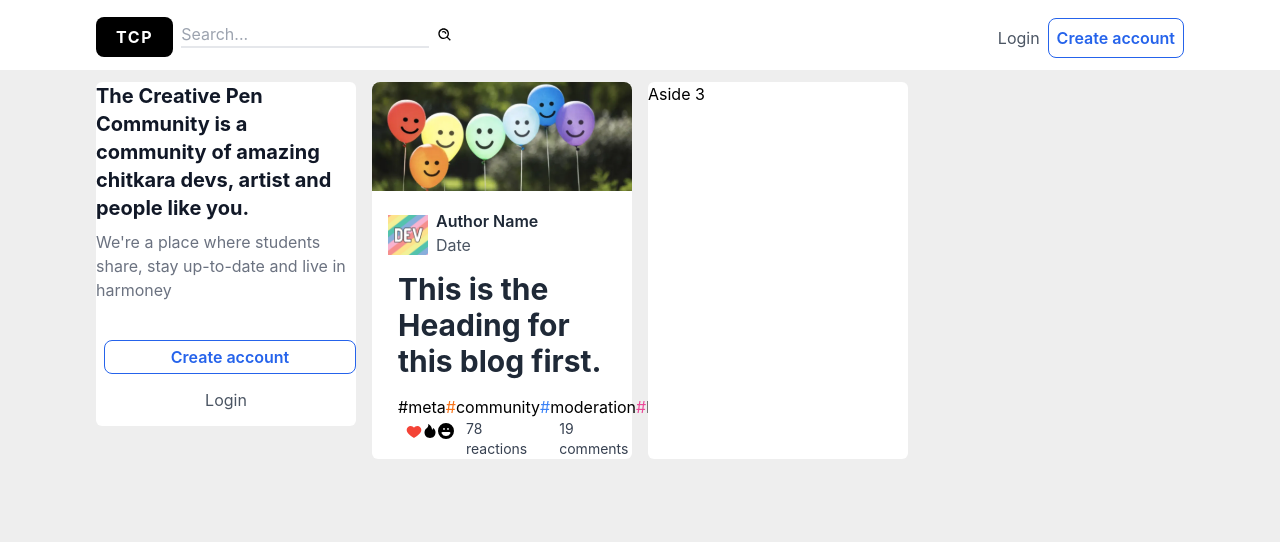
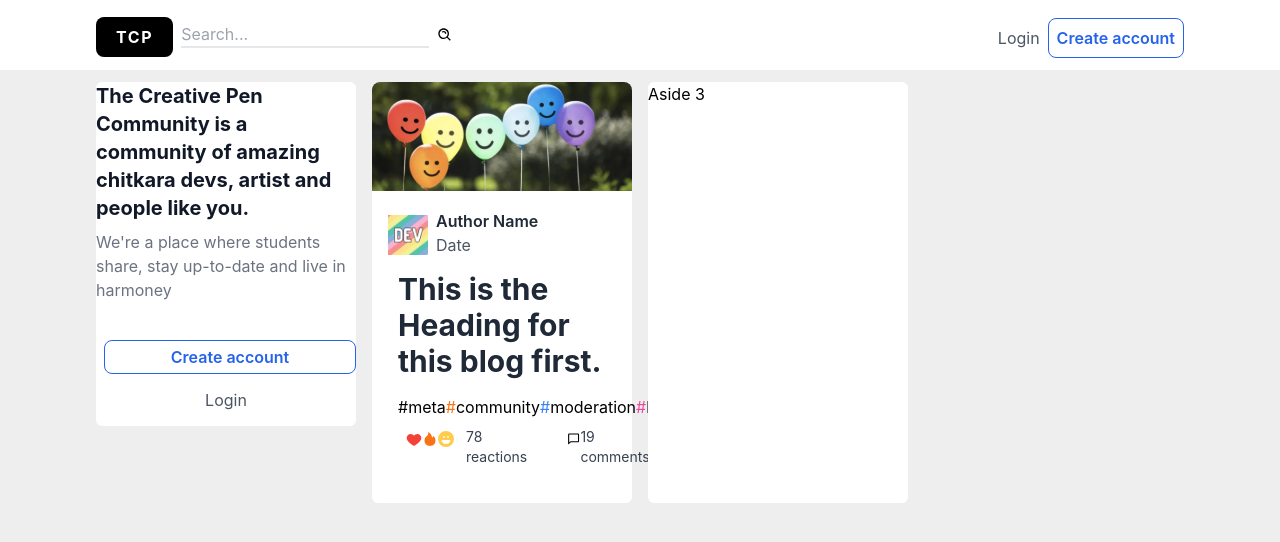
Before and after one commit to KushagraRajSingh18/Blogging_Site_frontend, a React (Create React App) app: page / in a window 1280 px wide. Shown: the top 542 px of the page. Built offline with nearby package versions, Linux system fonts and the light colour scheme.

Commit message:
first-post

```diff
--- a/src/componencts/main/FirstPost.js
+++ b/src/componencts/main/FirstPost.js
@@ -2,14 +2,15 @@ import React from "react";
 import { Link } from "react-router-dom";
 import { FcLike } from "react-icons/fc";
 import { AiFillFire } from "react-icons/ai";
-import { BsFillEmojiLaughingFill } from "react-icons/bs";
+import { BsFillEmojiLaughingFill, BsBookmark } from "react-icons/bs";
+import { BiComment } from "react-icons/bi";
 
 import Card from "../UI/Card";
 
 const FirstPost = () => {
   return (
     <Card bg="white" colSpan="2">
-      <div>
+      <div className="mb-8">
         <div>
           <img
             className="rounded-t-lg"
@@ -53,21 +54,27 @@ const FirstPost = () => {
           </div>
 
           {/* Reactions */}
+          <div className="mt-1 flex justify-between">
             <div className="flex">
-            <div className=" flex px-2 hover:bg-gray-200 rounded-md ease-in duration-150">
+              <div className=" flex px-2 py-1 hover:bg-gray-200 rounded-md ease-in duration-150">
                 <div className="flex mt-1 mr-3">
                   <FcLike />
-                <AiFillFire />
-                <BsFillEmojiLaughingFill />
+                  <AiFillFire className="text-orange-500" />
+                  <BsFillEmojiLaughingFill className="text-[#ffcb4c]" />
                 </div>
                 <div>
                   <p className="text-sm text-gray-700">78 reactions</p>
                 </div>
-              <div className="ml-8">
+              </div>
+              <div className="ml-8 flex mt-1">
+                <BiComment className="mt-1" />
                 <p className="text-sm text-gray-700">19 comments</p>
               </div>
             </div>
-            <div></div>
+            <div className="flex">
+              <p className="mr-2 text-sm text-gray-600">2min read</p>
+              <BsBookmark className="mt-1 cursor-pointer" />
+            </div>
           </div>
         </div>
       </div>
```
Lines whose indentation alone changed are shown as unchanged.
